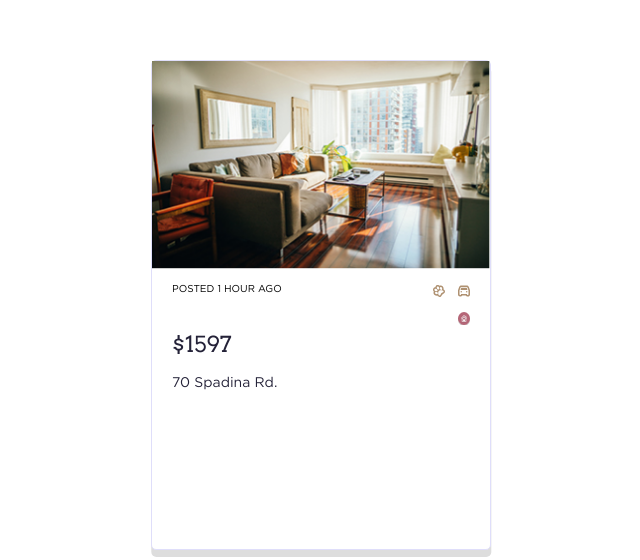
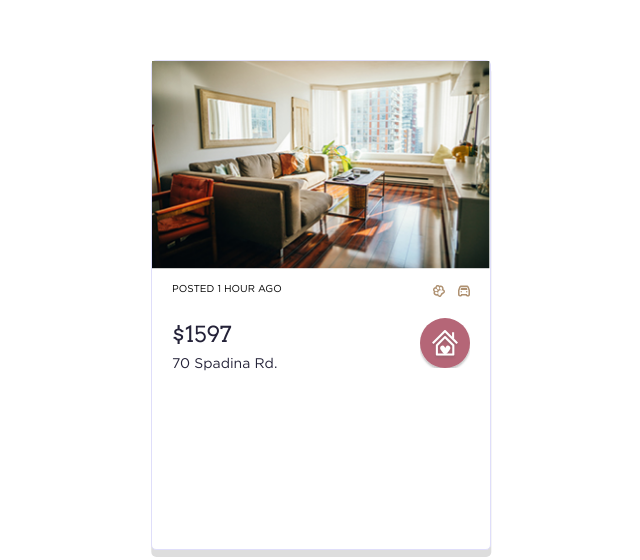
Before and after one commit to JuanTValdez/Living-in-the-Six, a React (Create React App) app: page / in a window 1280 px wide. Shown: the part 240-800 px from the top of the page, without its empty margins (149-789 px from the left). Built offline with nearby package versions, Linux system fonts and the light colour scheme.

Commit message:
save for break

```diff
--- a/src/styles/ListingCard.css
+++ b/src/styles/ListingCard.css
@@ -33,18 +33,26 @@
 .price-wrapper {
   display: flex;
   justify-content: space-between;
- padding: 0 2rem;
+  align-items: center;
+  ;
+  padding: 0 2rem;
+
   .price {
     font-family: "Arvo-Regular";
-    line-height: 2.95;
+    line-height: 2;
     color: var(--dark)
   }
 
   .address {
     font-family: "Gotham-Book";
 
-    /* line-height: 1.2; */
+    line-height: 1.2;
     color: var(--dark);
+  }
+
+  .save-listing {
+    height: 5rem;
+    width: 5rem;
   }
 }
 
```
